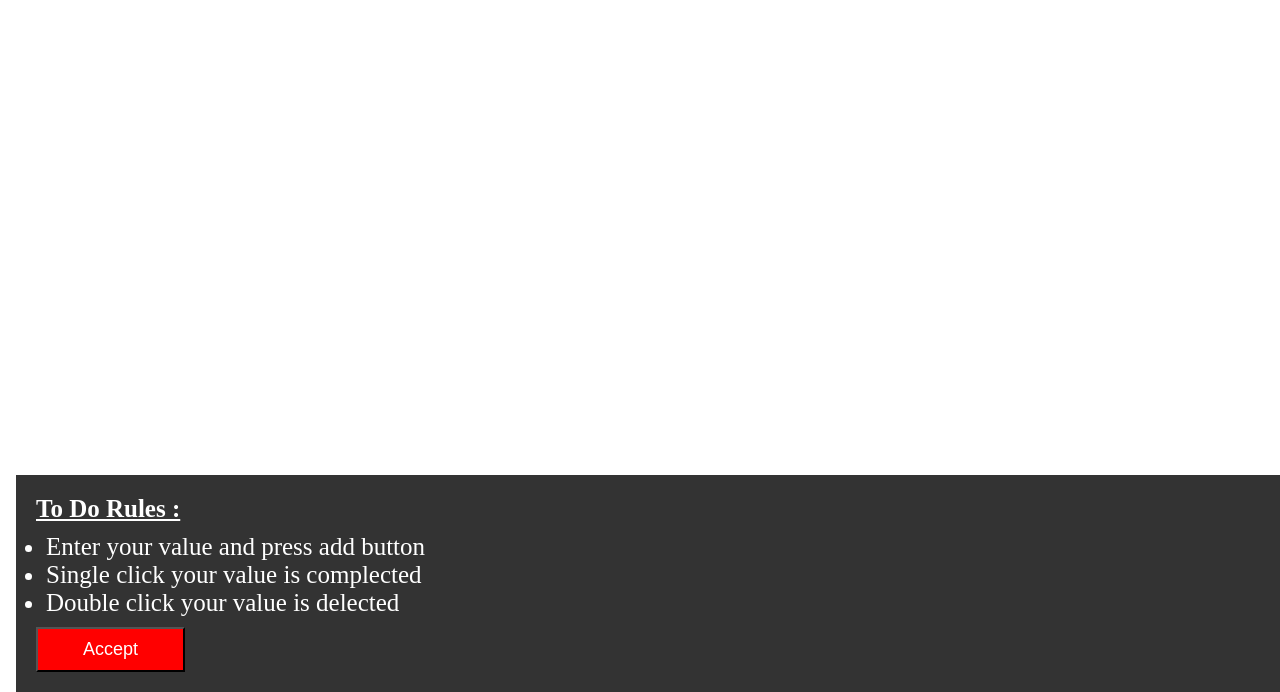
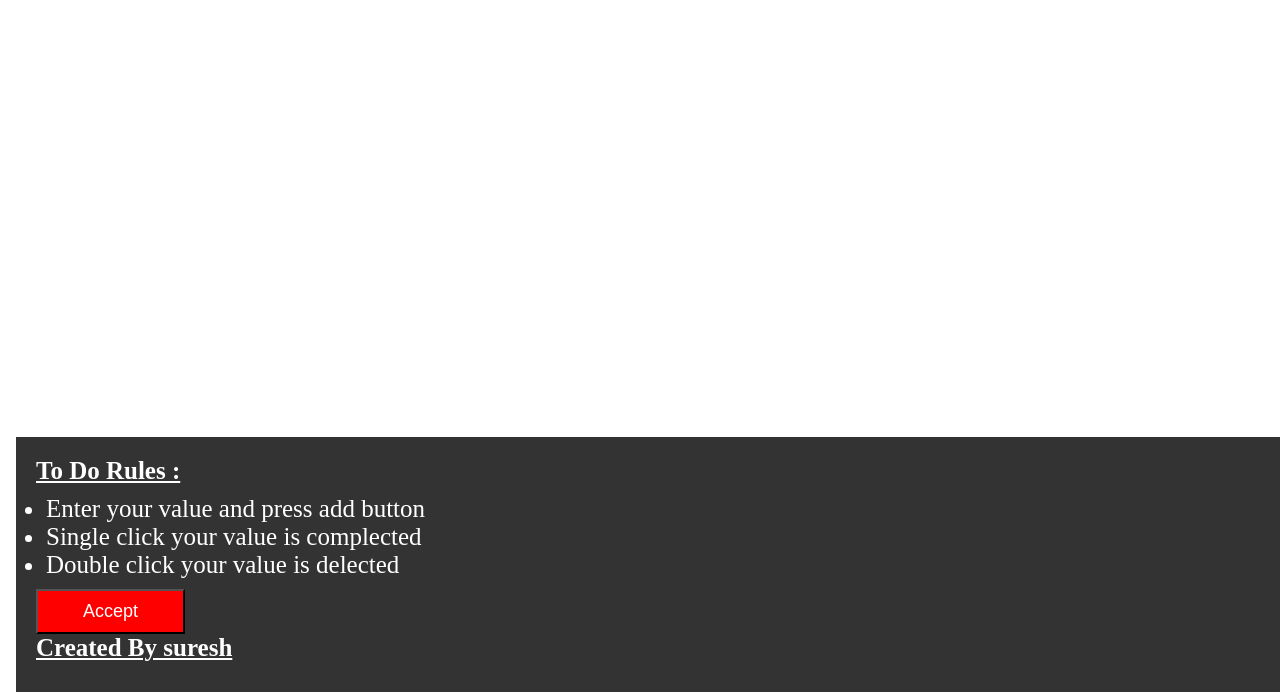
Before and after one commit to suresh475330/todolist, a plain HTML site: page index.html in a window 1280 px wide. Shown: the part 108-800 px from the top of the page. Drawn offline with Linux system fonts and the light colour scheme.

Commit message:
Update index.html

```diff
--- a/index.html
+++ b/index.html
@@ -25,6 +25,7 @@
                 <li>Double click your value is delected</li>
             </ul>
             <button class="btn2">Accept</button>
+            <h3>Created By suresh<h3>
         </div>
     </div>
 
```
